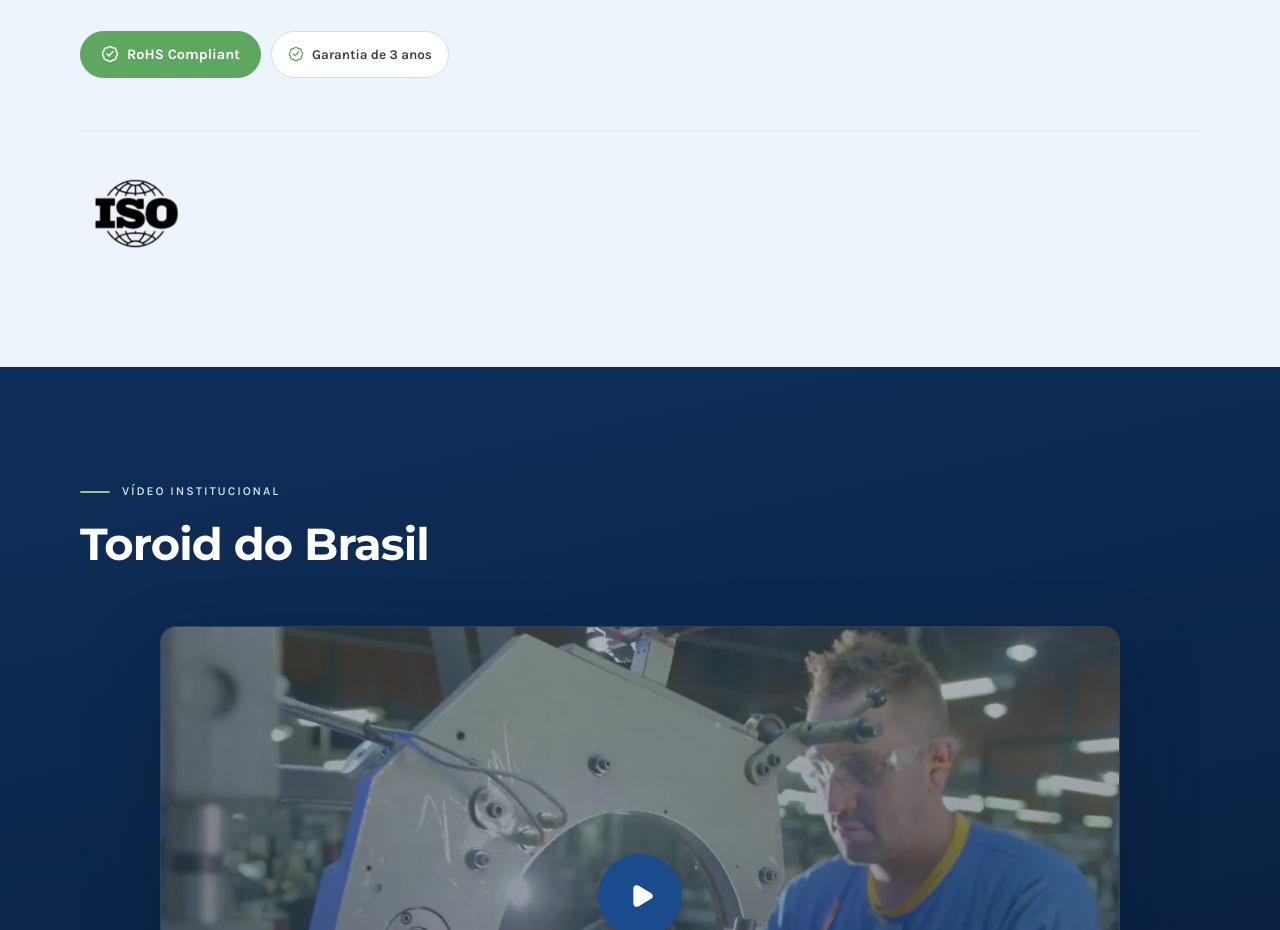
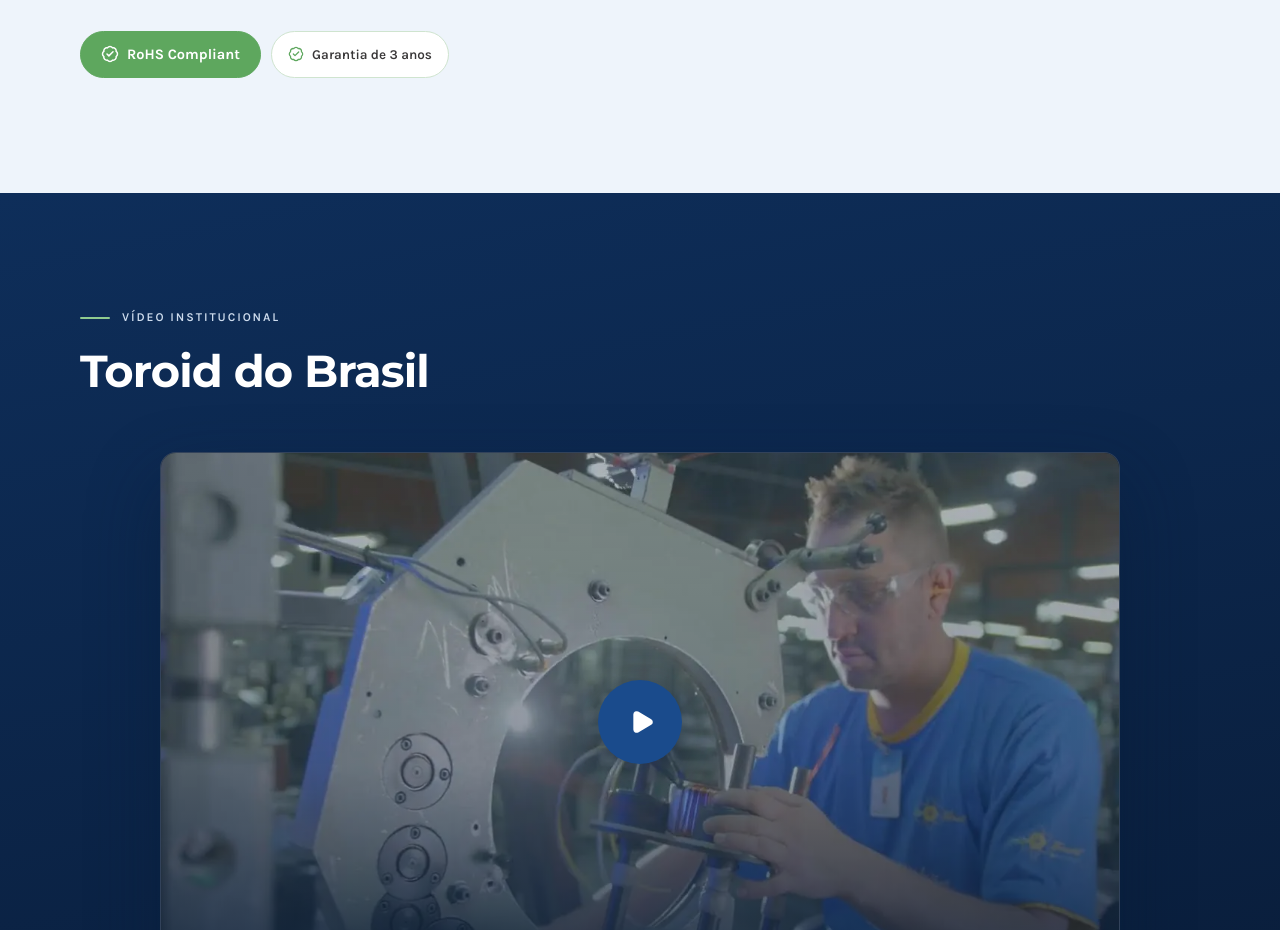
Before and after one commit to ToroidDev/Toroid-Website, a Next.js app: page /quem-somos in a window 1280 px wide. Shown: the part 9020-9950 px from the top of the page. Built offline with nearby package versions, Linux system fonts and the light colour scheme.

Commit message:
chore(ui): comenta o selo ISO e o marquee de produtos da fábrica
Os dois blocos saem da tela por decisão de conteúdo, comentados no lugar em vez de removidos, para voltarem sem reescrita quando houver material aprovado.

```diff
--- a/components/quem-somos/Compromissos.tsx
+++ b/components/quem-somos/Compromissos.tsx
@@ -3,7 +3,7 @@ import { BadgeCheck } from "lucide-react";
 import { SectionHeading } from "@/components/ui/SectionHeading";
 import styles from "./Compromissos.module.css";
 
-const SELOS = [{ src: "/images/cert-iso.png", alt: "Certificação ISO 9001", classe: "seloIso" }] as const;
+// const SELOS = [{ src: "/images/cert-iso.png", alt: "Certificação ISO 9001", classe: "seloIso" }] as const;
 
 const BADGES = ["Garantia de 3 anos"];
 
@@ -31,11 +31,11 @@ export function Compromissos() {
           ))}
         </div>
 
-        <div className={styles.selos}>
+        {/* <div className={styles.selos}>
           {SELOS.map(({ src, alt, classe }) => (
             <Image key={src} src={src} alt={alt} width={269} height={188} className={`${styles.selo} ${styles[classe]}`} />
           ))}
-        </div>
+        </div> */}
       </div>
     </section>
   );
```
Also changed, not shown: components/sections/Fabrica.tsx (+2 -6 lines).
